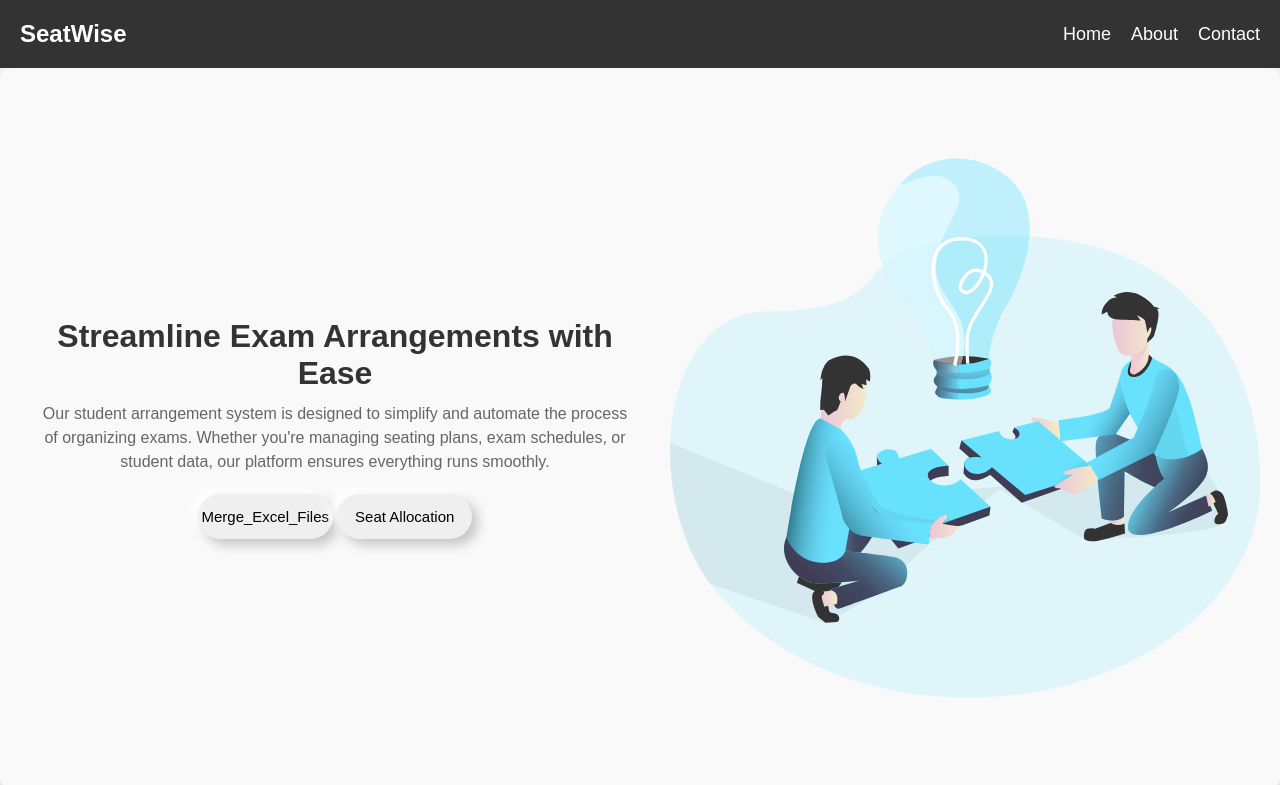
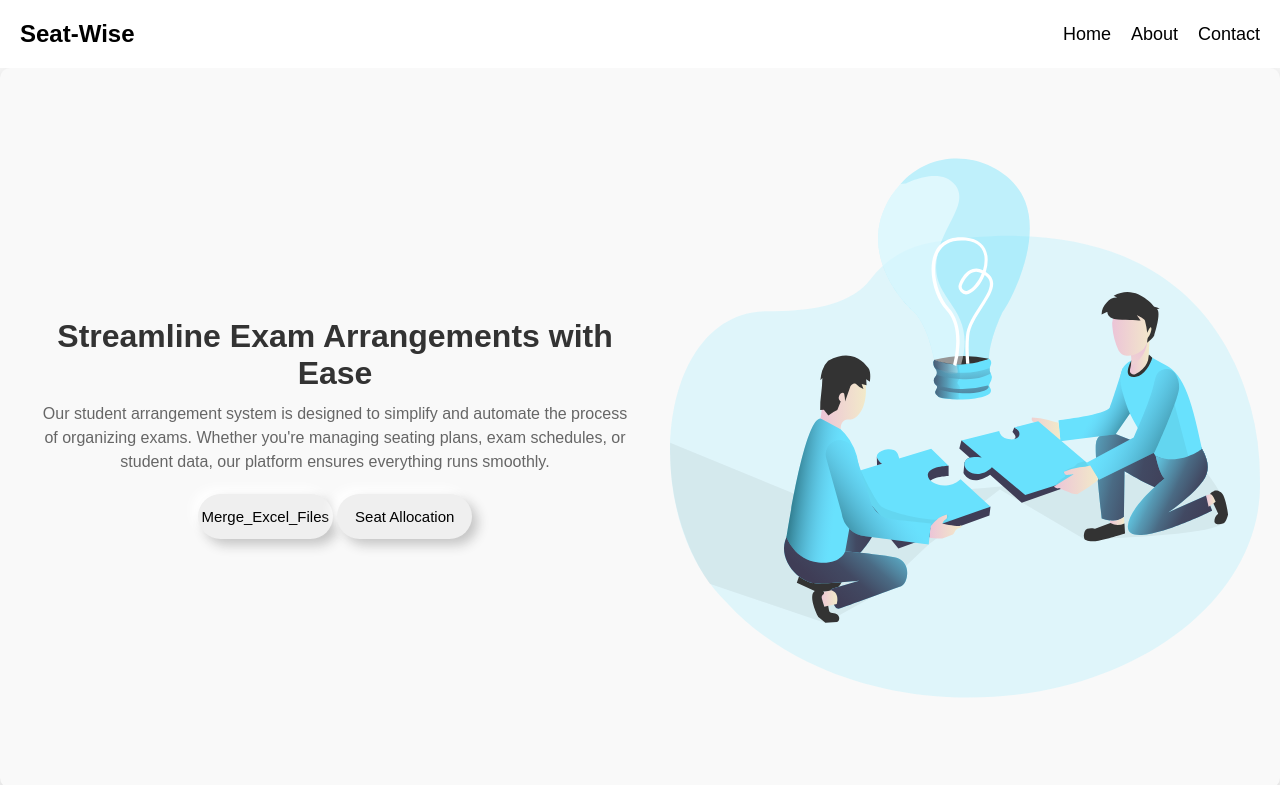
Before and after one commit to Nir-Bhay/Seatwise, a plain HTML site: page index.html in a window 1280 px wide. Shown: the top 785 px of the page. Drawn offline with nearby package versions, Linux system fonts and the light colour scheme.

Commit message:
Update the code

```diff
--- a/index.html
+++ b/index.html
@@ -17,7 +17,7 @@
 
         <header>
             <nav class="navbar">
-                <div class="logo">SeatWise</div>
+                <div class="logo">Seat-Wise</div>
                 <ul class="nav-links">
                     <li><a href="#Home">Home</a></li>
                     <li><a href="#About">About</a></li>
--- a/style.css
+++ b/style.css
@@ -12,9 +12,9 @@ body {
 }
 
 header {
-    background-color: #333;
+    background-color: #ffffff;
     padding: 20px;
-    color: white;
+    color: rgb(0, 0, 0);
     position: relative;
     z-index: 8;
 
@@ -31,6 +31,7 @@ header {
     font-size: 24px;
     font-weight: bold;
     transition: color 0.3s ease;
+    cursor: pointer;
 }
 
 .nav-links {
@@ -47,7 +48,7 @@ header {
 }
 
 .nav-links li a {
-    color: white;
+    color: rgb(0, 0, 0);
     text-decoration: none;
     font-size: 18px;
 }
```
